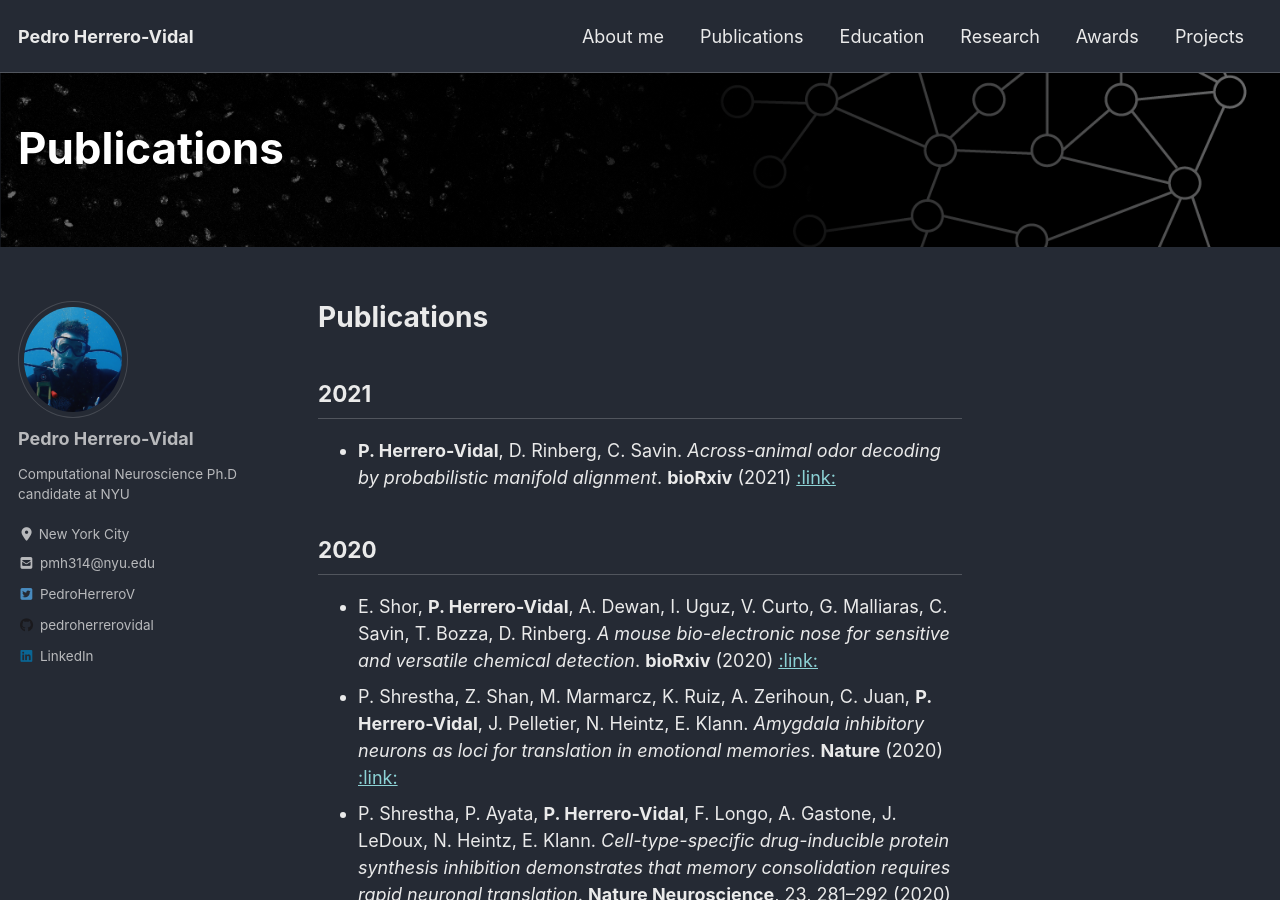
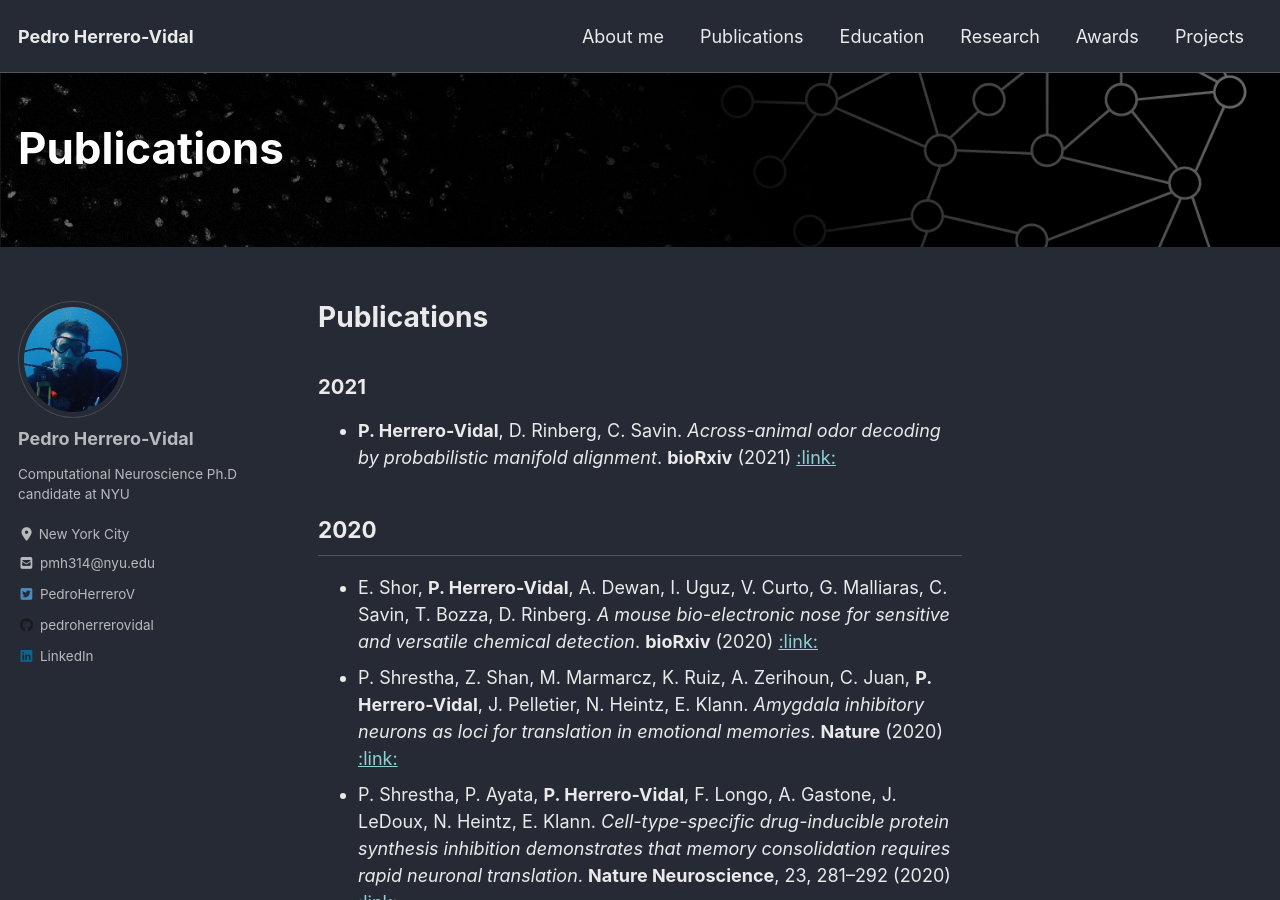
Before and after one commit to pedroherrerovidal/pedroherrerovidal.github.io, a Jekyll site: the page built from _pages/publications.md, in a window 1280 px wide and 900 px high. Built offline with Jekyll 4.4.1, drawn with Linux system fonts in a browser that asks for light colours; cached includes are drawn as plain includes; nearby versions of some CDN libraries.

```diff
--- a/_pages/publications.md
+++ b/_pages/publications.md
@@ -8,7 +8,7 @@ header:
   overlay_filter: 0.5 # same as adding an opacity of 0.5 to a black background
 ---
 # **Publications**
-## 2021
+### 2021
 - **P. Herrero-Vidal**, D. Rinberg, C. Savin. *Across-animal odor decoding by probabilistic manifold alignment*. **bioRxiv** (2021) [ :link: ](https://www.biorxiv.org/content/10.1101/2021.06.06.447279v1)  <br />
 
 ## 2020
```
